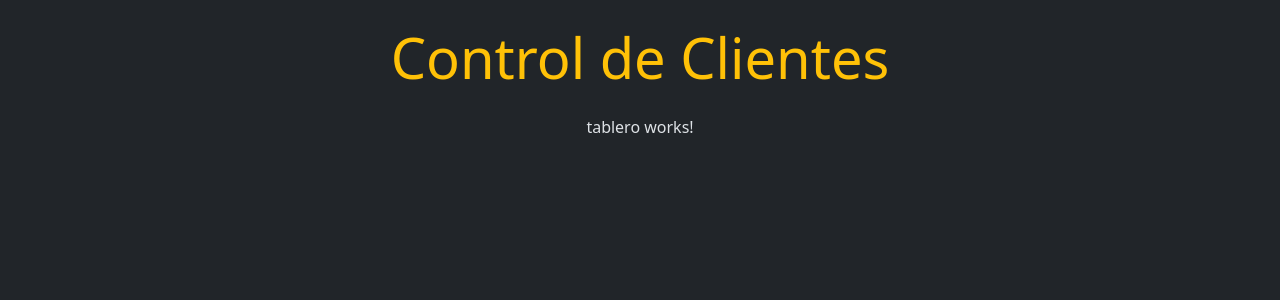
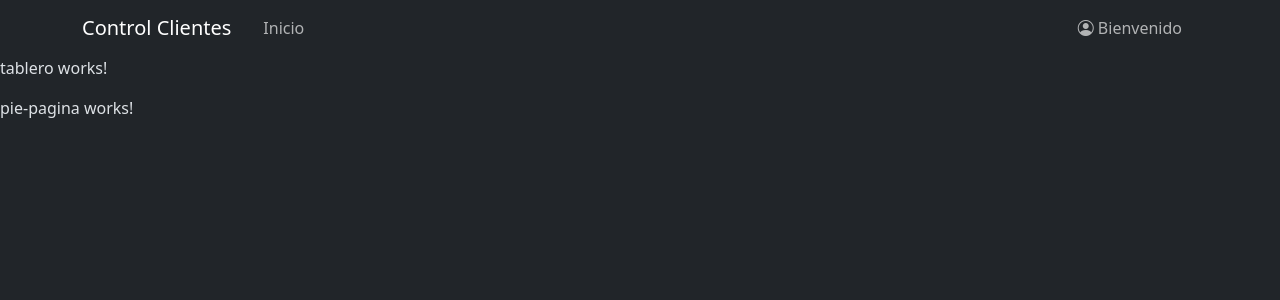
Before and after one commit to AdrianGaray/control-clientes, an Angular app: page / in a window 1280 px wide. Shown: the top 300 px of the page. Built offline with nearby package versions, Linux system fonts and the light colour scheme.

Commit message:
Capítulo 97 - Barra de Navegación en Control de Clientes

```diff
--- a/src/app/app.component.html
+++ b/src/app/app.component.html
@@ -1,8 +1,3 @@
-<div class="container">
-  <h1 class="text-center text-warning my-4 display-4">
-    {{titulo}}
-  </h1>
-  <div class="text-center">
-    <router-outlet/>
-  </div>
-</div>
+<app-cabecero/>
+<router-outlet/>
+<app-pie-pagina/>
--- a/src/app/app.component.ts
+++ b/src/app/app.component.ts
@@ -1,9 +1,11 @@
 import { Component } from '@angular/core';
 import { RouterOutlet } from '@angular/router';
+import { CabeceroComponent } from "./componentes/cabecero/cabecero.component";
+import { PiePaginaComponent } from "./componentes/pie-pagina/pie-pagina.component";
 
 @Component({
   selector: 'app-root',
-  imports: [RouterOutlet],
+  imports: [RouterOutlet, CabeceroComponent, PiePaginaComponent],
   templateUrl: './app.component.html',
   styleUrl: './app.component.css'
 })
--- a/src/app/componentes/cabecero/cabecero.component.html
+++ b/src/app/componentes/cabecero/cabecero.component.html
@@ -1 +1,28 @@
-<p>cabecero works!</p>
+<nav class="navbar navbar-expand-lg">
+    <div class="container">
+        <!-- Enlace a la página principal -->
+        <a [routerLink]="['/']" class="navbar-brand">Control Clientes</a>
+        <!-- Botón para colapsar la barra de navegacion -->
+        <button class="navbar-toggler" type="button" data-bs-toggle="collapse"
+            data-bs-target="#navbarCollapse"
+            aria-controls="navbarCollapse" aria-expanded="false" aria-label="Toggle navigation">
+            <span class="navbar-toggler-icon"></span>
+        </button>
+        <!-- Contenido de la barra de navegación -->
+         <div class="collapse navbar-collapse" id="navbarCollapse">
+            <ul class="navbar-nav me-auto">
+                <li class="nav-item px-2">
+                    <a [routerLink]="['/']" class="nav-link">Inicio</a>
+                </li>
+            </ul>
+
+            <ul class="navbar-nav">
+                <li class="nav-item px-2">
+                    <a [routerLink]="['/']" class="nav-link">
+                        <i class="bi bi-person-circle"></i> Bienvenido
+                    </a>
+                </li>
+            </ul>
+         </div>
+    </div>
+</nav>
--- a/src/app/componentes/cabecero/cabecero.component.ts
+++ b/src/app/componentes/cabecero/cabecero.component.ts
@@ -1,8 +1,9 @@
 import { Component } from '@angular/core';
+import { RouterModule } from '@angular/router';
 
 @Component({
   selector: 'app-cabecero',
-  imports: [],
+  imports: [RouterModule],
   templateUrl: './cabecero.component.html',
   styleUrl: './cabecero.component.css'
 })
```
